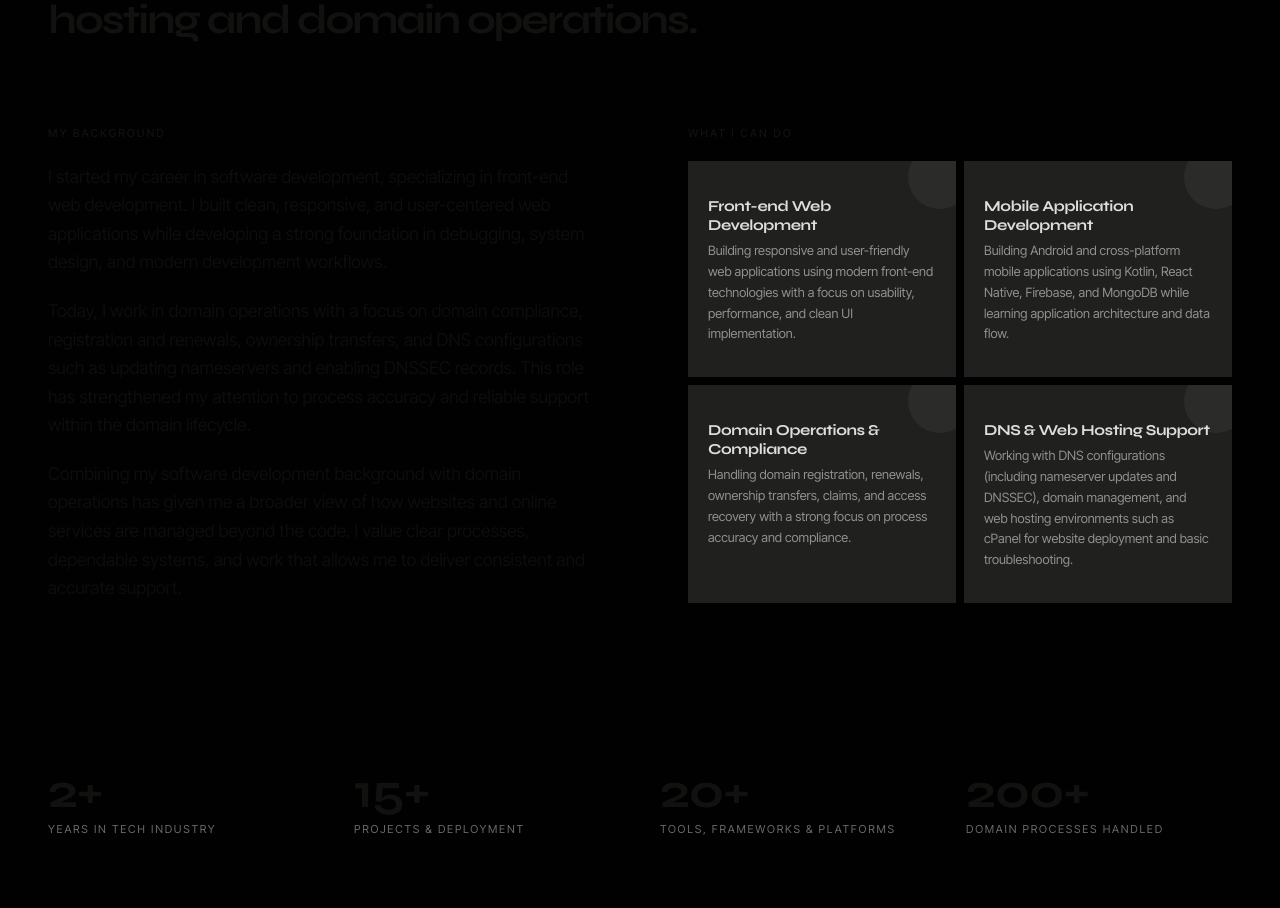
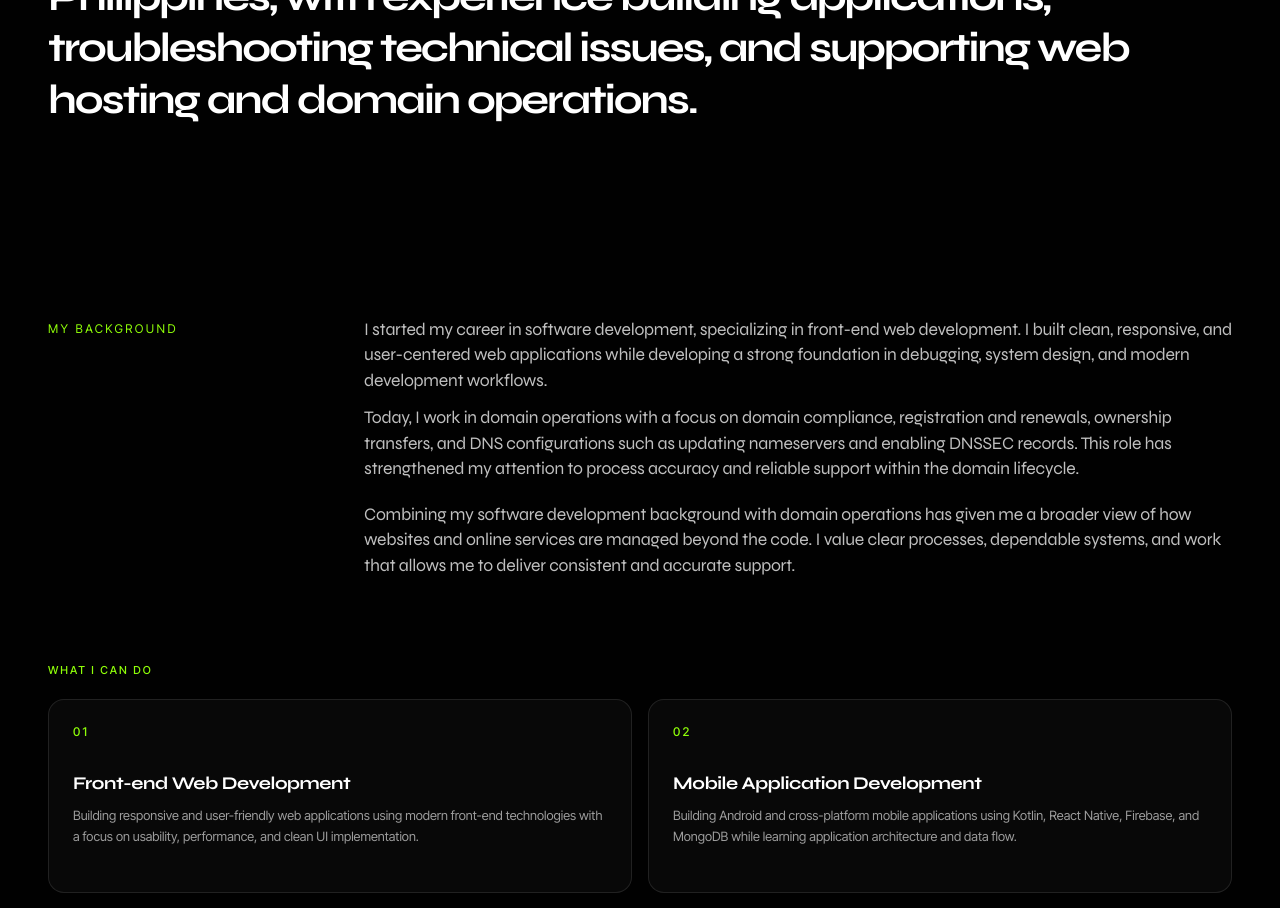
Before and after one commit to janinevallente/janinevallente-portfolio, a Next.js app: page / in a window 1280 px wide. Shown: the part 1200-2108 px from the top of the page. Built offline with nearby package versions, Linux system fonts and the light colour scheme.

Commit message:
enh: updated About section with new animations and improved text styling

```diff
--- a/src/components/sections/About.tsx
+++ b/src/components/sections/About.tsx
@@ -3,12 +3,13 @@
 import WordReveal from "@/components/animations/WordReveal";
 import FadeUp from "@/components/animations/FadeUp";
 import { portfolio } from "@/lib/data";
+import SectionReveal from "../animations/SectionReveal";
 
 const stats = [
   { value: "2+", label: "Years in Tech Industry" },
   { value: "15+", label: "Projects & Deployment" },
   { value: "20+", label: "Tools, Frameworks & Platforms" },
-  { value: "200+", label: "Domain Processes Handled" },
+  { value: "900+", label: "Domain Processes Handled" },
 ];
 
 export default function About() {
@@ -18,8 +19,9 @@ export default function About() {
 
         {/* Label */}
         <FadeUp>
-          <p className="mb-10 md:mb-16 text-xs tracking-widest-5 uppercase font-body text-ink-muted">
-            01 — About
+          <p className="mb-10 md:mb-16 font-display font-bold text-white text-[clamp(2.5rem,6vw,5.5rem)] tracking-[-0.03em] leading-none">
+            About Me
+            <span className="text-accent text-8xl ms-1">.</span>
           </p>
         </FadeUp>
 
@@ -28,27 +30,28 @@ export default function About() {
           <WordReveal
             text="Hello, I'm Jan. An IT professional based in Cebu City, Philippines, with experience building applications, troubleshooting technical issues, and supporting web hosting and domain operations."
             delay={0.05}
-            className="font-display text-[clamp(1.45rem,3.2vw,2.75rem)] font-bold leading-[1.25] text-ink tracking-tighter"
+            className="font-display text-[clamp(1.45rem,3.2vw,2.75rem)] font-bold leading-[1.25] text-white tracking-tighter"
           />
         </div>
 
-        {/* Two-column: bio + skills */}
-        <div className="grid grid-cols-1 lg:grid-cols-2 gap-12 lg:gap-24">
-
-          {/* Bio */}
-          <FadeUp delay={0.1}>
-            <div className="font-body text-[clamp(0.95rem,1.4vw,1.1rem)] text-ink/75 leading-relaxed">
-              <p className="text-[11px] tracking-widest-4 uppercase mb-5 font-body text-ink font-medium">
+        <div className="max-w-[1400px] mx-auto mb-2 py-20 md:py-28">
+          {/* My background */}
+          <div className="grid grid-cols-1 lg:grid-cols-[220px_1fr] gap-10 lg:gap-24 mb-12 md:mb-16">
+            <SectionReveal delay={0} direction="fade">
+              <p className="font-body text-xs tracking-widest-5 uppercase pt-1 text-accent">
                 My Background
               </p>
+            </SectionReveal>
 
-              <p className="mb-5">
+
+            <div className="font-display text-white/75 text-[clamp(0.95rem,1.4vw,1.1rem)] leading-[1.45] tracking-[-0.015em]">
+                <FadeUp delay={0.3}>
+                  <p className="mb-3">
                     I started my career in software development, specializing in front-end web
                     development. I built clean, responsive, and user-centered web applications
                     while developing a strong foundation in debugging, system design, and modern
                     development workflows.
                   </p>
-
                   <p className="mb-5">
                     Today, I work in domain operations with a focus on domain compliance,
                     registration and renewals, ownership transfers, and DNS configurations
@@ -56,41 +59,47 @@ export default function About() {
                     strengthened my attention to process accuracy and reliable support within
                     the domain lifecycle.
                   </p>
-
                   <p className="mb-5">
                     Combining my software development background with domain operations has given
                     me a broader view of how websites and online services are managed beyond the
                     code. I value clear processes, dependable systems, and work that allows me to
                     deliver consistent and accurate support.
                   </p>
+                  </FadeUp>
             </div>
-          </FadeUp>
+          </div>
 
+          <div className="">
             {/* Skills + Open Roles */}
             <FadeUp delay={0.2}>
               <div className="flex flex-col gap-10">
 
                 {/* Capabilities */}
                 <div>
-                <p className="text-[11px] tracking-widest-4 uppercase mb-5 font-body text-ink font-medium">
+                  <p className="text-[11px] tracking-widest-4 uppercase mb-5 font-body text-accent font-medium">
                     What I Can Do
                   </p>
-                <div className="grid grid-cols-1 md:grid-cols-2 gap-2">
-                  {portfolio.skills.whatICanDo.map(({ area, detail }) => (
+                  <div className="grid grid-cols-1 gap-4 md:grid-cols-2">
+                    {portfolio.skills.whatICanDo.map(({ area, detail }, i) => (
                       <div
                         key={area}
-                      className="group relative flex flex-col justify-between gap-6 px-5 pt-4 pb-8 bg-hero hover:bg-hero/80 transition-all duration-300 overflow-hidden"
+                        className="group relative flex h-full min-h-[190px] flex-col justify-between gap-8 overflow-hidden rounded-2xl border border-white/10 bg-white/[0.03] p-6 transition-all duration-500 hover:-translate-y-1 hover:border-accent/60 hover:bg-white/[0.06]"
                       >
-                      {/* Decorative circle */}
-                      <div className="absolute -top-4 -right-4 w-16 h-16 rounded-full bg-white/5 group-hover:scale-150 transition-transform duration-500" />
+                        {/* Top row: index + arrow */}
+                        <div className="flex items-center justify-between">
+                          <span className="font-body text-xs font-medium tracking-widest-4 text-accent">
+                            {String(i + 1).padStart(2, "0")}
+                          </span>
+                        </div>
 
-                      <div className="flex flex-col gap-1.5">
-                        <span className="mt-5 font-display text-[clamp(0.82rem,1.2vw,0.95rem)] font-bold text-white/85 leading-tight tracking-tight">
+                        {/* Text */}
+                        <div className="flex flex-col gap-3">
+                          <h3 className="font-display text-[clamp(1.05rem,1.4vw,1.3rem)] font-bold leading-tight tracking-tight text-white">
                             {area}
-                        </span>
-                        <span className="font-body text-[clamp(0.72rem,1vw,0.82rem)] text-white/50 leading-relaxed">
+                          </h3>
+                          <p className="font-body text-[clamp(0.8rem,1vw,0.9rem)] pb-5 leading-relaxed text-white/60 transition-colors duration-300 group-hover:text-white/80">
                             {detail}
-                        </span>
+                          </p>
                         </div>
                       </div>
                     ))}
@@ -103,13 +112,13 @@ export default function About() {
 
         {/* Stats row */}
         <FadeUp delay={0.05}>
-         <div className="grid grid-cols-1 md:grid-cols-4 gap-6 md:gap-10 mt-12 md:mt-20 pt-12 md:pt-16 border-t border-ink/10">
+         <div className="grid grid-cols-1 md:grid-cols-4 gap-6 md:gap-10 mt-12 md:mt-20 pt-12 md:pt-16 border-t border-white/10">
             {stats.map((stat) => (
               <div key={stat.label} className="flex flex-col gap-1.5 mb-3.5 md:mb-0">
-                <span className="font-display font-bold text-[clamp(2rem,4vw,3rem)] tracking-tight text-ink leading-none">
+                <span className="font-display font-bold text-[clamp(2rem,4vw,3rem)] tracking-tight text-white leading-none">
                   {stat.value}
                 </span>
-                <span className="font-body text-[11px] uppercase tracking-widest-3 text-ink-muted leading-snug">
+                <span className="font-body text-[11px] uppercase tracking-widest-3 text-accent leading-snug">
                   {stat.label}
                 </span>
               </div>
@@ -117,6 +126,7 @@ export default function About() {
           </div>
         </FadeUp>
       </div>
+      </div>
     </section>
   );
 }
```
Lines whose indentation alone changed are shown as unchanged.
